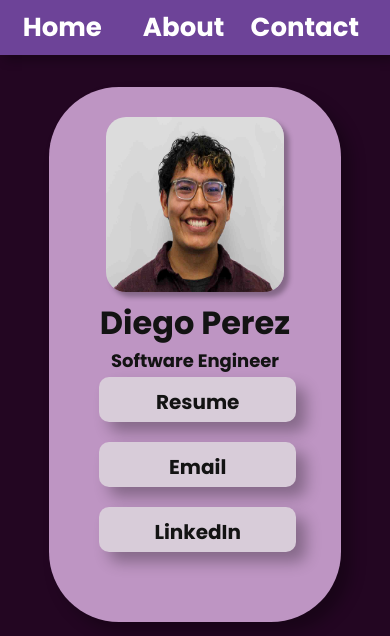
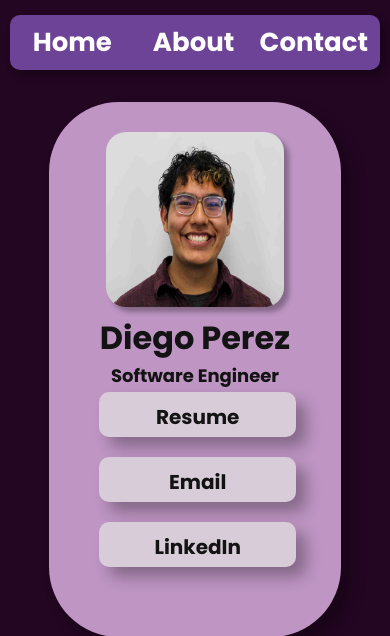
Before and after one commit to Dpere22/Portfolio, a Django app: page / in a window 390 px wide. Shown: the top 636 px of the page. Run offline with Django 5.2, Linux system fonts and the light colour scheme; data comes from the database, SQL or seed files in the repository.

Commit message:
Update mobile nav margins

```diff
--- a/static/main.css
+++ b/static/main.css
@@ -37,6 +37,7 @@ nav{
         color: white;
         font-weight: bold;
     }
+
 }
 .card, .project{
     background-color: #be95c3;
@@ -224,8 +225,7 @@ a{
         align-items: center;
     }
     nav{
-        border-radius: 0;
-        margin: 0;
+        margin: 15px 10px 0;
     }
     .card{
         flex-direction: column;
```
